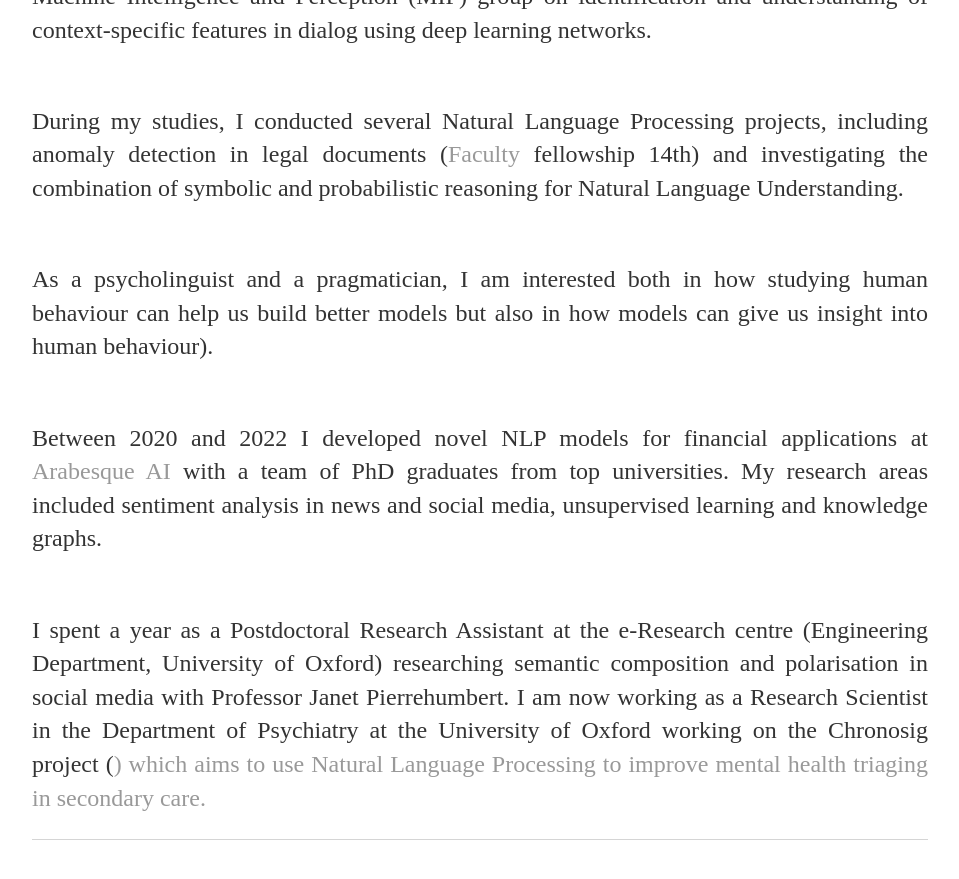
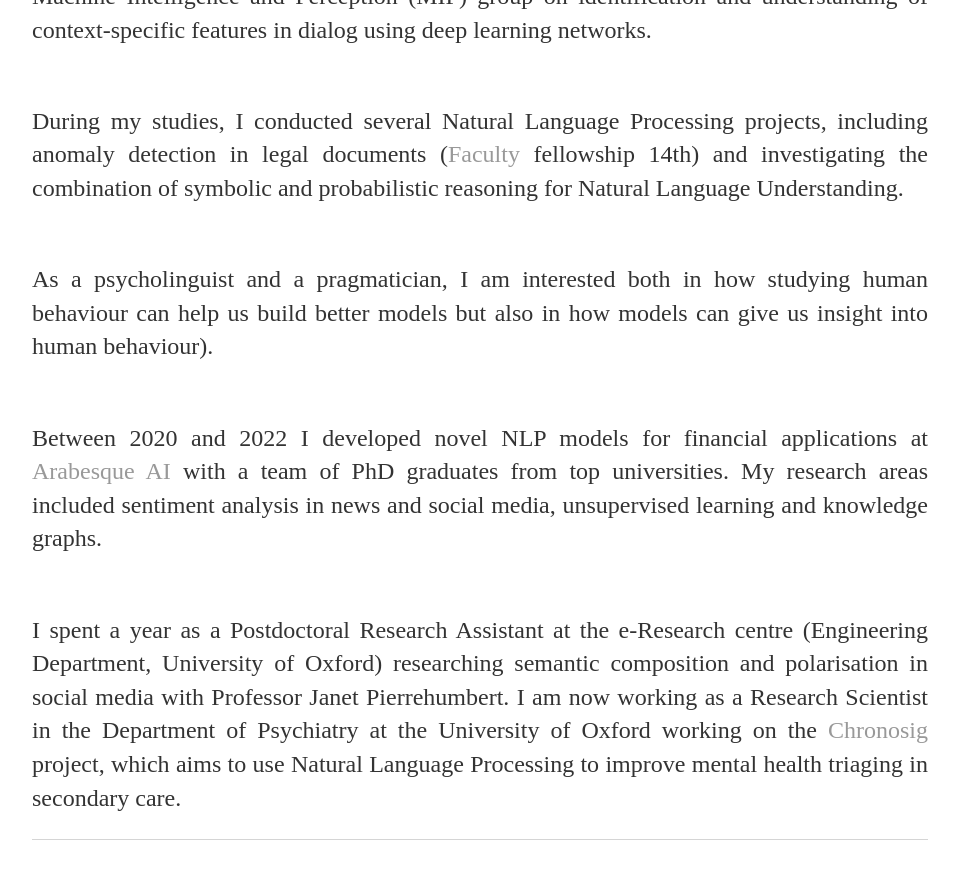
Before and after one commit to isabellelorge/isabellelorge.github.io, a Jekyll site: the page built from index.html, in a window 1280 px wide and 900 px high, scrolled down 1178 px. Shown: the top 879 px of the window, without its empty margins (160-1119 px from the left). Built offline with Jekyll 4.4.1, drawn with Linux system fonts in a browser that asks for light colours.

```diff
--- a/index.html
+++ b/index.html
@@ -22,7 +22,7 @@ title: Isabelle Lorge
 	<br> </p>
 	<p><br> I spent a year as a Postdoctoral Research Assistant at the e-Research centre (Engineering Department, University of Oxford) researching
 		semantic composition and polarisation in social media with Professor Janet Pierrehumbert.
-		I am now working as a Research Scientist in the Department of Psychiatry at the University of Oxford working on the Chronosig project (<a href="https://www.chronosig.org/">) which aims to use Natural Language Processing to improve mental health triaging in secondary care.
+		I am now working as a Research Scientist in the Department of Psychiatry at the University of Oxford working on the <a href="https://www.chronosig.org/">Chronosig </a> project, which aims to use Natural Language Processing to improve mental health triaging in secondary care.
 		<br> </p>
 
 
```
